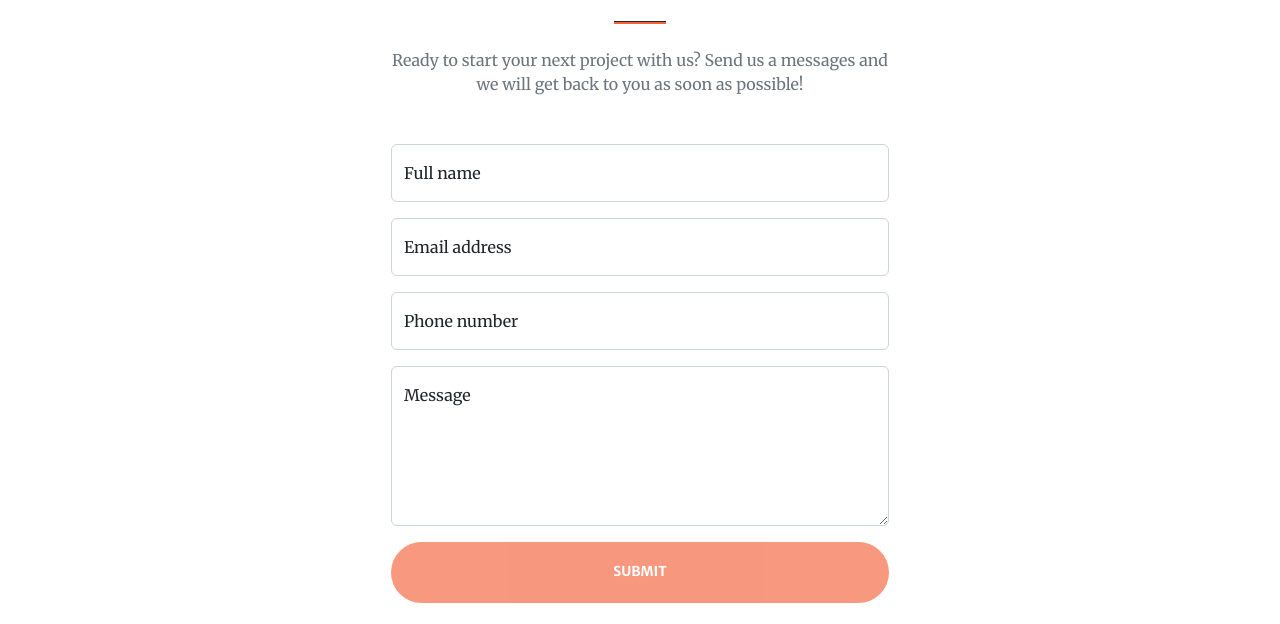
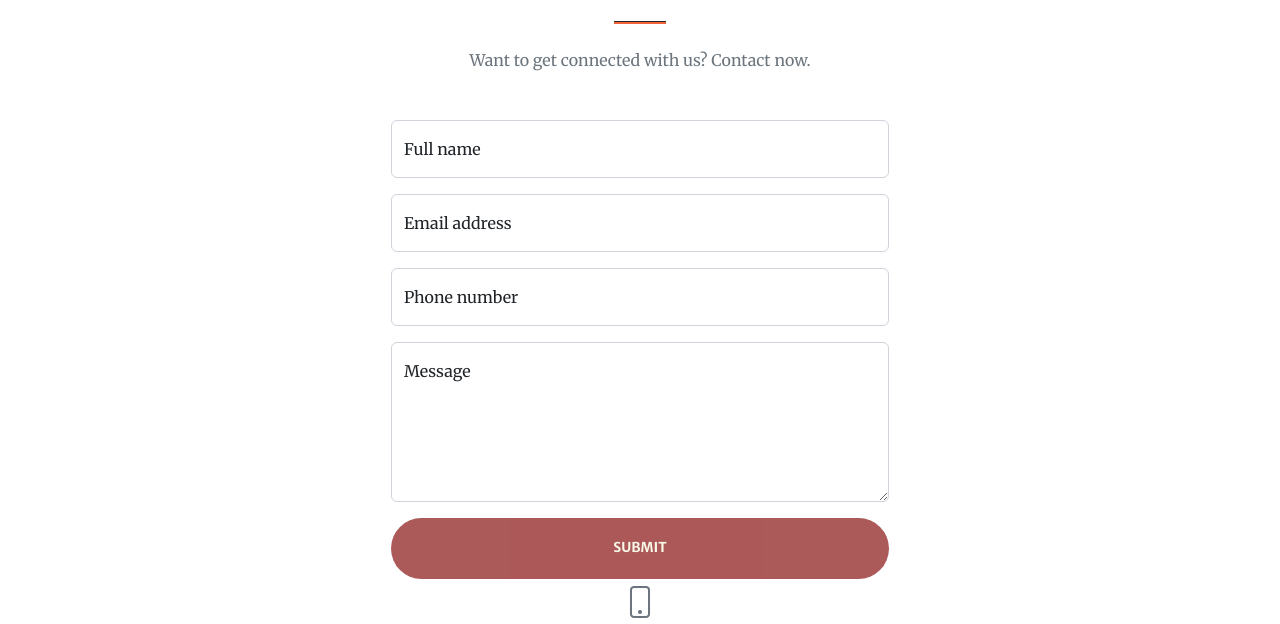
Before and after one commit to sleshamhrzn4/MatinaWears, a plain HTML site: page pages/contact.html in a window 1280 px wide. Shown: the part 315-939 px from the top of the page. Drawn offline with nearby package versions, Linux system fonts and the light colour scheme; some packages are replaced by stand-ins of ours; a script that the page names is missing.

Commit message:
some changes

```diff
--- a/pages/contact.html
+++ b/pages/contact.html
@@ -51,7 +51,7 @@
                     <div class="col-lg-8 col-xl-6 text-center">
                         <h2 class="mt-0">Contact Us!</h2>
                         <hr class="divider" />
-                        <p class="text-muted mb-5">Ready to start your next project with us? Send us a messages and we will get back to you as soon as possible!</p>
+                        <p class="text-muted mb-5">Want to get connected with us? Contact now.</p>
                     </div>
                 </div>
                 <div class="row gx-4 gx-lg-5 justify-content-center mb-5">
@@ -106,10 +106,14 @@
                             <!-- This is what your users will see when there is-->
                             <!-- an error submitting the form-->
                             <div class="d-none" id="submitErrorMessage"><div class="text-center text-danger mb-3">Error sending message!</div></div>
-                            <!-- Submit Button-->
-                            <div class="d-grid"><button class="btn btn-primary btn-xl disabled" id="submitButton" type="submit">Submit</button></div>
-                        </form>
-                    </div>
+                           <!-- Submit Button -->
+                              <div class="d-grid">
+                                <button class="btn btn-xl disabled" id="submitButton" type="submit"
+                                        style="background-color:#800000; border:none; color:#F5F5DC;">
+                                  Submit
+                                </button>
+                              </div>
+
                 </div>
                 <div class="row gx-4 gx-lg-5 justify-content-center">
                     <div class="col-lg-4 text-center mb-5 mb-lg-0">
```
Also changed, not shown: pages/about.html (+1 -1 lines).
